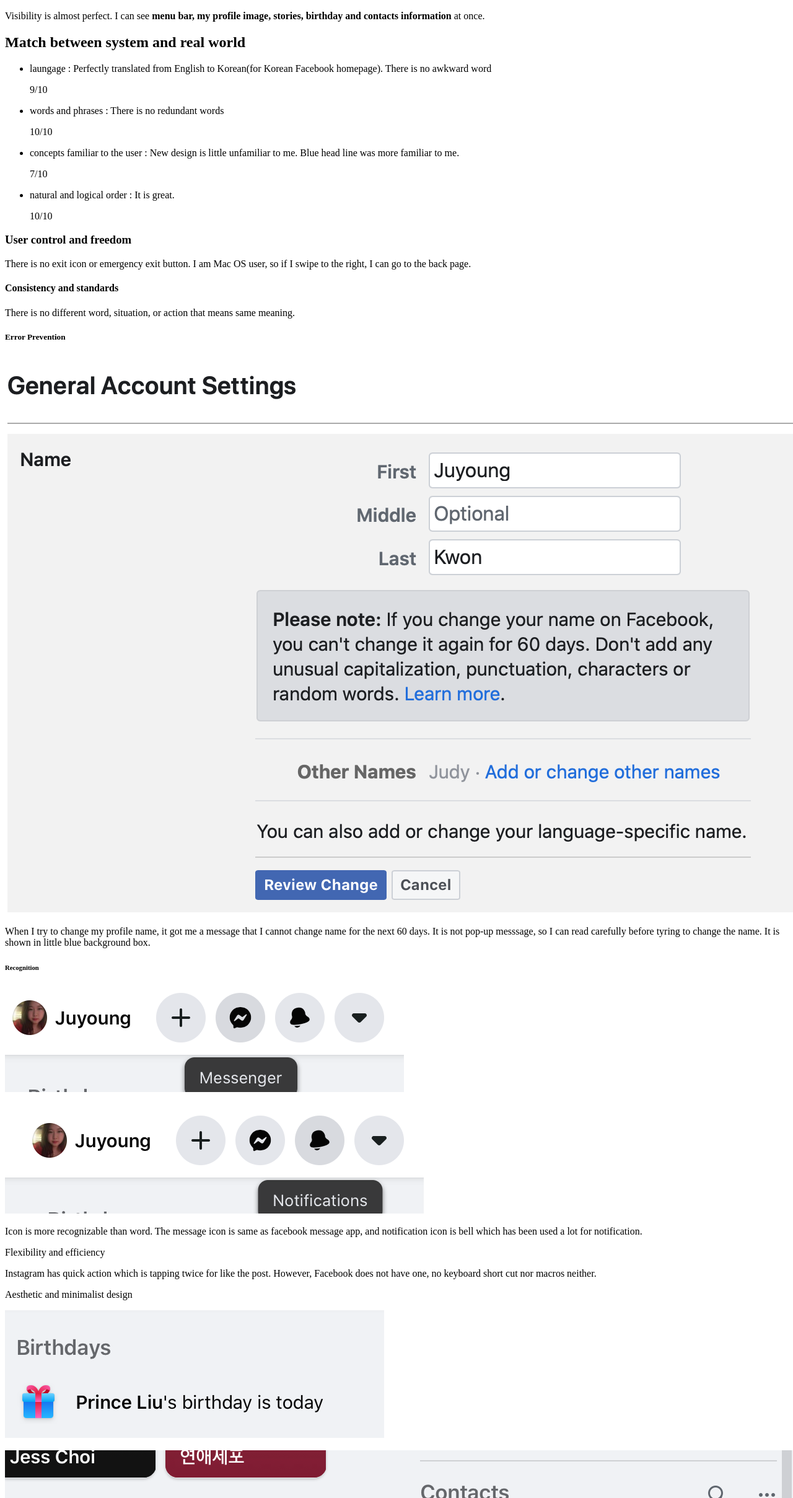
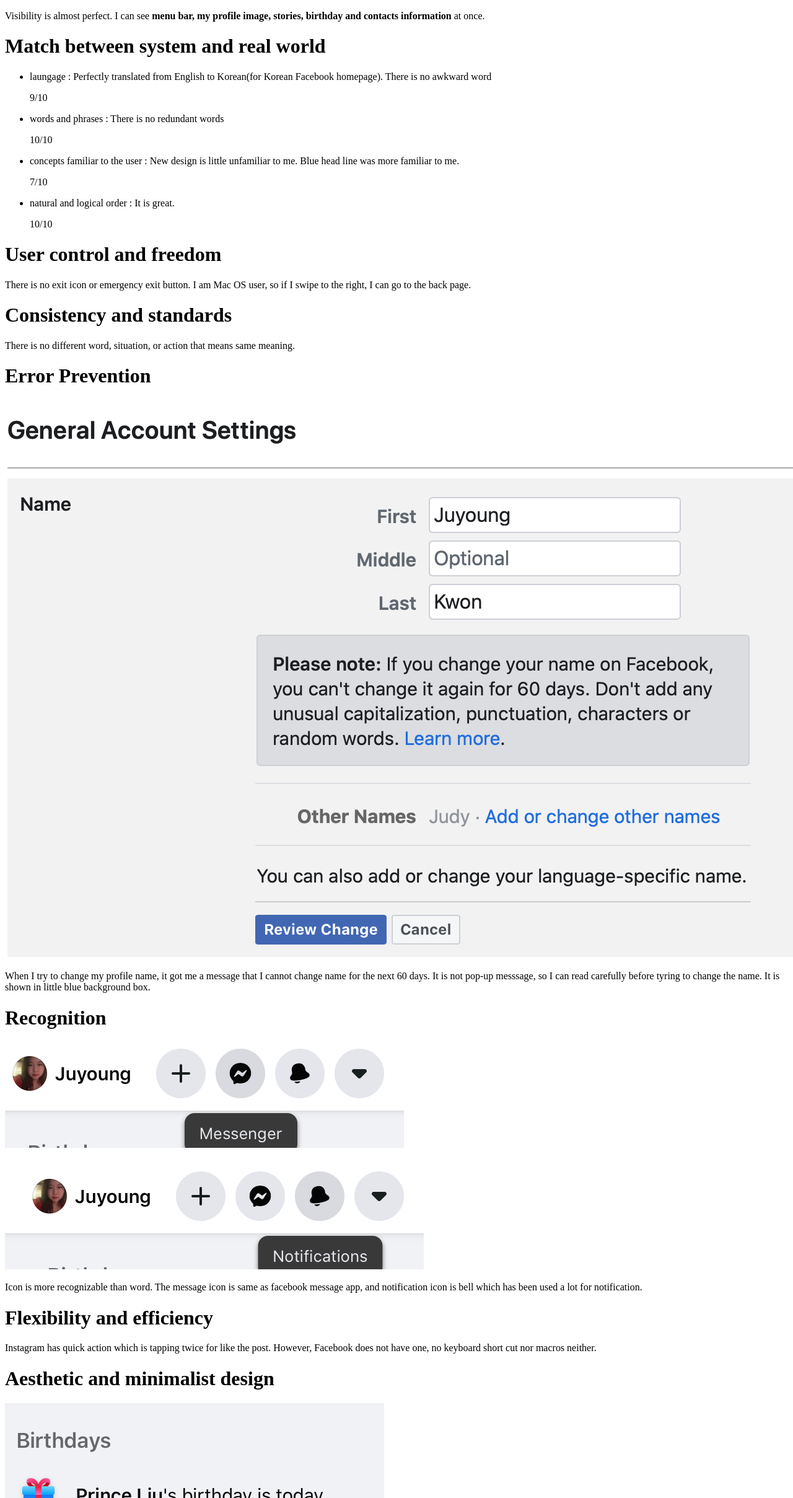
Before and after one commit to jkwon2021/heuristic-evaluation, a plain HTML site: page index.html in a window 1280 px wide. Shown: the part 383-2800 px from the top of the page at 62% size. Drawn offline with Linux system fonts and the light colour scheme.

Commit message:
fourth commit

```diff
--- a/index.html
+++ b/index.html
@@ -9,7 +9,7 @@
 <p><img class="image" src="facebook full page.png" alt="Facebook first homepage"></p>
 <p>Visibility is almost perfect. I can see <strong>menu bar, my profile image, stories, birthday and contacts information</strong> at once.</p>
 
-<h2 class="section-heading">Match between system and real world</h2>
+<h1 class="section-heading">Match between system and real world</h1>
 <ul>
     <li>laungage : Perfectly translated from English to Korean(for Korean Facebook homepage). There is no awkward word </li> <p class="score">9/10</p>
     <li>words and phrases : There is no redundant words</li> <p class="score">10/10</p>
@@ -17,38 +17,40 @@
     <li>natural and logical order : It is great.</li> <p>10/10</p>
 </ul>
 
-<h3 class="section-heading">User control and freedom</h3>
+<h1 class="section-heading">User control and freedom</h1>
 <p>There is no exit icon or emergency exit button. I am Mac OS user, so if I swipe to the right, I can go to the back page.</p>
 
-<h4 class="section-heading">Consistency and standards</h4>
+<h1 class="section-heading">Consistency and standards</h1>
 <p>There is no different word, situation, or action that means same meaning.</p>
 
-<h5 class="section-heading">Error Prevention</h5>
+<h1 class="section-heading">Error Prevention</h1>
 <p><img class="image" src="name change.png" alt="error message that shows at name change setting"></p>
 <p>When I try to change my profile name, it got me a message that I cannot change name for the next 60 days. It is not pop-up messsage, so I can read carefully before tyring to change the name. It is shown in little blue background box.</p>
 
-<h6 class="section-heading">Recognition</h6>
+<h1 class="section-heading">Recognition</h1>
 <p><img class="image" src="message.png" alt="message icon on the top right page."></p>
 <p><img class="image" src="notification.png" alt="notification icon on the top right page."></p>
 <p>Icon is more recognizable than word. The message icon is same as facebook message app, and notification icon is bell which has been used a lot for notification.</p>
 
-<h7 class="section-heading">Flexibility and efficiency</h6>
+<h1 class="section-heading">Flexibility and efficiency</h1>
 <p>Instagram has quick action which is tapping twice for like the post. However, Facebook does not have one, no keyboard short cut nor macros neither.</p>
 
-<h8 class="section-heading">Aesthetic and minimalist design</h8>
+<h1 class="section-heading">Aesthetic and minimalist design</h1>
 <p><img class="image" src="birthday.png" alt="birthday list in facebook page"></p>
 <p><img class="image" src="contacts online.png" alt="contacts who is online and offline"></p>
 <p>It is not minimalist design, but it is because it contains lot of information in one page such as birthday or contact list.</p>
 
-<h9 class="section-heading">Help users recognize, diagnose, and recover</h9>
+<h1 class="section-heading">Help users recognize, diagnose, and recover</h1>
 <p><img class="image" src="settings.png" alt="setting tabs in facebook page"></p>
 <p>there is too many option tab in once.</p>
 
-<h10 class="section-heading">Help</h10>
+<h1 class="section-heading">Help</h1>
 <p><img class="image" src="help.png" alt="help page"></p>
 <p><img class="image" src="help center.png" alt="help center page"></p>
 <p>It is easy to find help page and have many options to get help.</p>
 
+<h2>For more info, click the link below.</h2>
+<p><a href="www.facebook.com/">Facebook</a></p>
 <body>
 
 </body>
```
